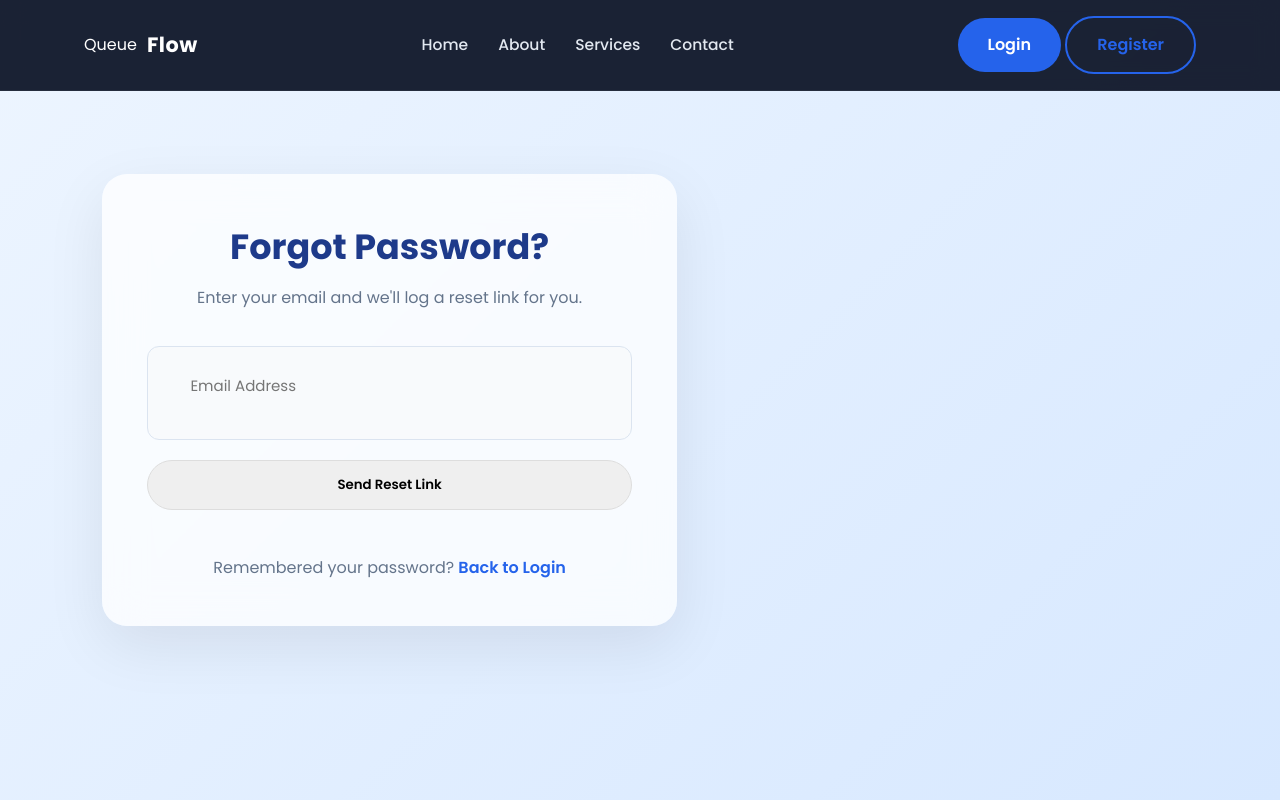
After one commit to PriyaGupta44/Smart-Queue-Management-System, a Flask app: page /auth/forgot-password in a window 1280 px wide. The commit adds this page. Run offline with Flask 3, Linux system fonts and the light colour scheme.

Commit message:
feat(auth): add forgot-password and reset-password templates

```diff
--- /dev/null
+++ b/app/templates/auth/forgot_password.html
@@ -0,0 +1,71 @@
+<!DOCTYPE html>
+<html lang="en">
+<head>
+    <meta charset="UTF-8">
+    <meta name="viewport" content="width=device-width, initial-scale=1.0">
+    <title>Forgot Password — Queue Management System</title>
+
+    <link rel="preconnect" href="https://fonts.googleapis.com">
+    <link rel="preconnect" href="https://fonts.gstatic.com" crossorigin>
+    <link href="https://fonts.googleapis.com/css2?family=Poppins:wght@300;400;500;600;700;800&display=swap" rel="stylesheet">
+
+    <link rel="stylesheet" href="{{ url_for('static', filename='css/style.css') }}">
+    <link rel="stylesheet" href="{{ url_for('static', filename='css/navbar.css') }}">
+    <link rel="stylesheet" href="{{ url_for('static', filename='css/login.css') }}">
+</head>
+<body>
+
+    <header class="navbar">
+        <div class="container nav-container">
+            <a href="/" class="logo">Queue<span>Flow</span></a>
+            <nav>
+                <ul class="nav-links">
+                    <li><a href="{{ url_for('main.home') }}">Home</a></li>
+                    <li><a href="{{ url_for('main.about') }}">About</a></li>
+                    <li><a href="{{ url_for('main.services') }}">Services</a></li>
+                    <li><a href="{{ url_for('main.contact') }}">Contact</a></li>
+                </ul>
+            </nav>
+            <div class="nav-buttons">
+                <a href="{{ url_for('auth.login') }}" class="btn btn-primary">Login</a>
+                <a href="{{ url_for('auth.register') }}" class="btn btn-outline">Register</a>
+            </div>
+        </div>
+    </header>
+
+    <section class="login-page">
+        <div class="login-wrapper" style="justify-content:center;">
+            <div class="login-card">
+                <h2>Forgot Password?</h2>
+                <p class="subtitle">Enter your email and we'll log a reset link for you.</p>
+
+                <form method="POST" action="{{ url_for('auth.forgot_password') }}">
+                    {{ form.hidden_tag() }}
+
+                    {% with messages = get_flashed_messages(with_categories=true) %}
+                        {% if messages %}
+                            {% for category, message in messages %}
+                                <p class="flash flash-{{ category }}">{{ message }}</p>
+                            {% endfor %}
+                        {% endif %}
+                    {% endwith %}
+
+                    <div class="input-box">
+                        <i class="fa-solid fa-envelope"></i>
+                        {{ form.email(placeholder="Email Address") }}
+                    </div>
+                    {% for error in form.email.errors %}<p class="flash flash-danger">{{ error }}</p>{% endfor %}
+
+                    {{ form.submit(class="btn") }}
+
+                    <p class="register">
+                        Remembered your password?
+                        <a href="{{ url_for('auth.login') }}">Back to Login</a>
+                    </p>
+                </form>
+            </div>
+        </div>
+    </section>
+
+</body>
+</html>
--- a/app/templates/auth/login.html
+++ b/app/templates/auth/login.html
@@ -171,7 +171,7 @@ Remember Me
 
 </label>
 
-<a href="#">
+<a href="{{ url_for('auth.forgot_password') }}">
 
 Forgot Password?
 
```
Also changed, not shown: app/templates/auth/reset_password.py (added, +72 -0 lines).
